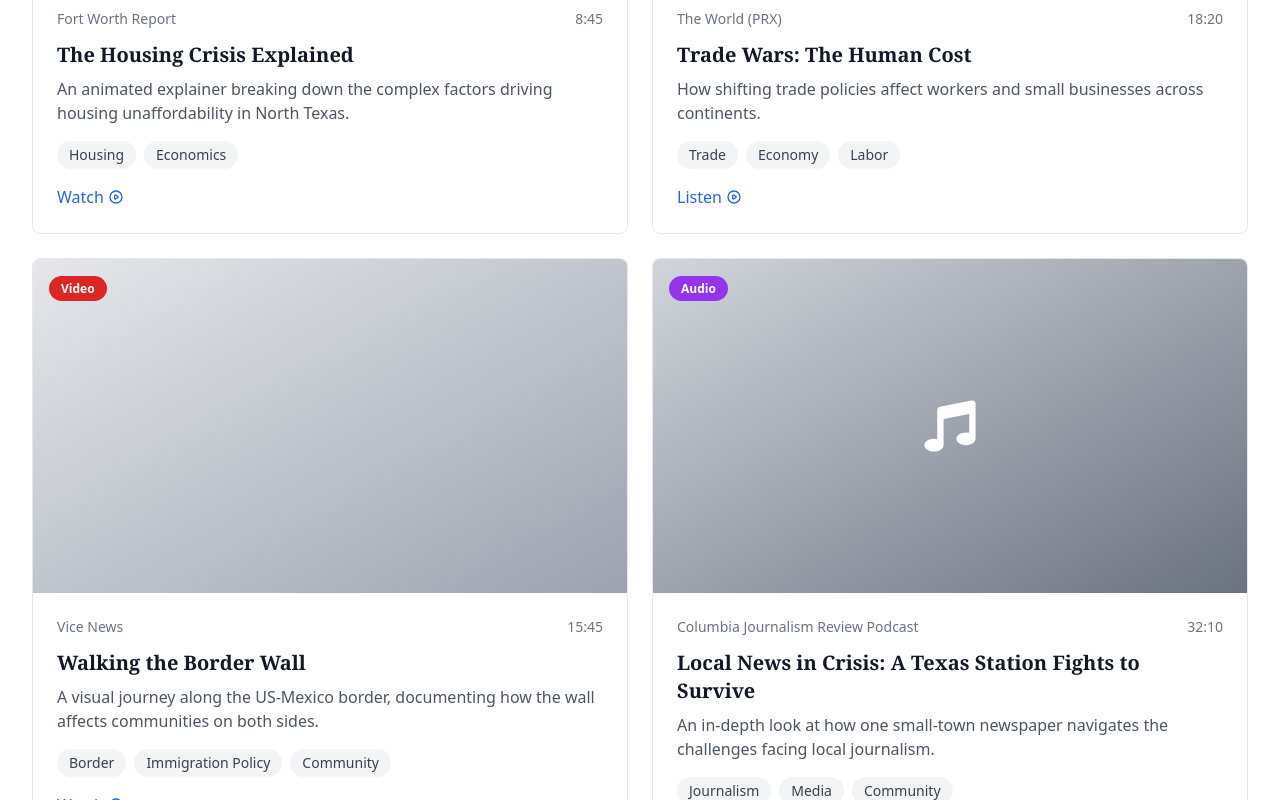
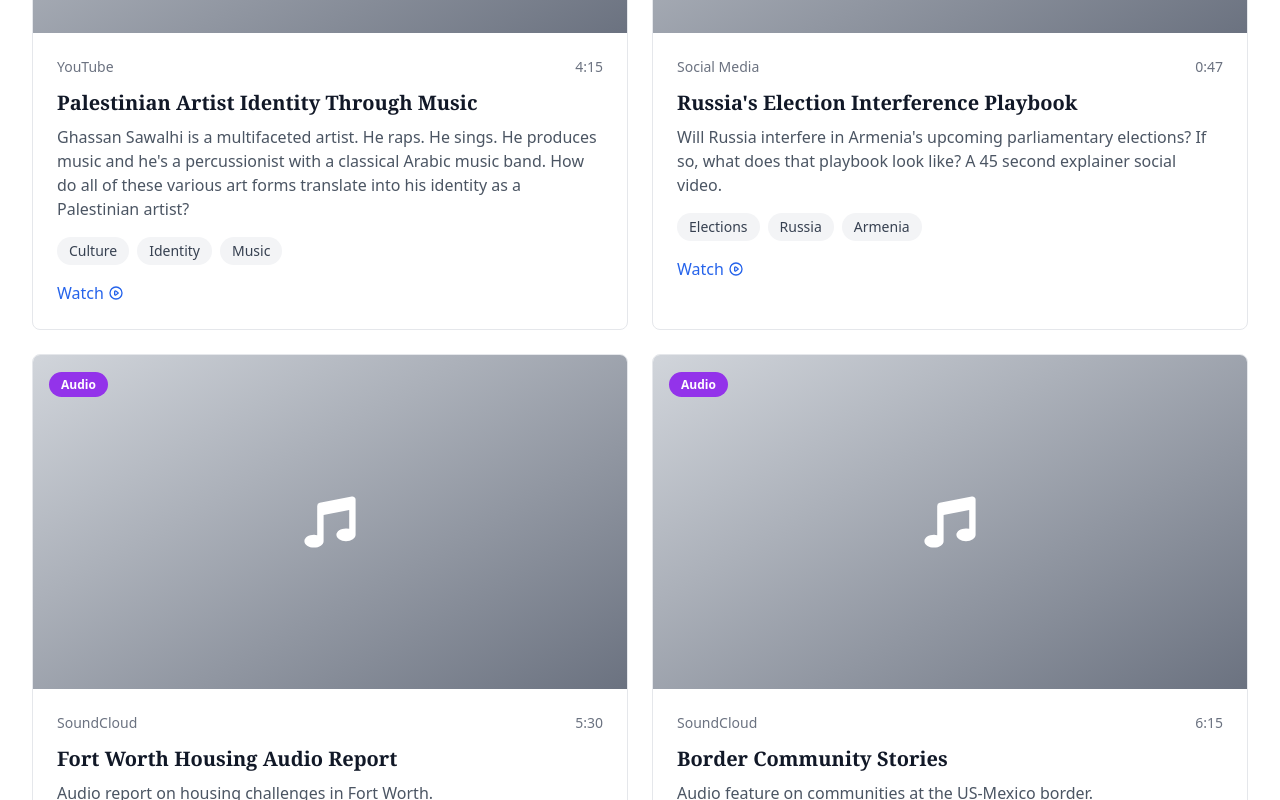
Before and after one commit to edlight123/sandra-sadek, a Next.js app: page /multimedia in a window 1280 px wide. Shown: the part 1520-2320 px from the top of the page. Built offline with nearby package versions, Linux system fonts and the light colour scheme.

Commit message:
Update multimedia with real YouTube and Soundcloud links from Sandra's website

```diff
--- a/data/multimedia.ts
+++ b/data/multimedia.ts
@@ -3,73 +3,68 @@ import { MultimediaItem } from './types';
 export const multimediaItems: MultimediaItem[] = [
   {
     id: 'm1',
-    title: 'Voices from the Border: Asylum Seekers Share Their Stories',
-    type: 'Audio',
-    platform: 'NPR',
-    duration: '24:15',
-    description: 'A radio documentary featuring interviews with families waiting at the US-Mexico border, exploring their journeys and hopes.',
-    thumbnailUrl: '/images/audio-border.jpg',
-    url: 'https://npr.org/voices-border',
-    topics: ['Migration', 'Human Rights'],
+    title: 'The Bronx Documentary Center: A Safe Space for Young Storytellers',
+    type: 'Video',
+    platform: 'YouTube',
+    duration: '3:45',
+    description: 'The Bronx Documentary Center, located in the South Bronx in New York City, is a nonprofit that trains middle and high school students from the community in documentary work. For many of the attending students, the center has become a second home and even a safe space.',
+    url: 'https://www.youtube.com/watch?v=gsCIK3LHjHI',
+    topics: ['Education', 'Community', 'Documentary'],
     year: 2024,
   },
   {
     id: 'm2',
-    title: 'Yerevan After Dark: A City\'s Nightlife Reflects Political Change',
+    title: 'Combating Senior Isolation in NYC',
     type: 'Video',
     platform: 'YouTube',
-    duration: '12:30',
-    description: 'A short documentary exploring how Armenia\'s capital has evolved since the 2018 revolution, told through the lens of its vibrant nightlife.',
-    thumbnailUrl: '/images/yerevan-night.jpg',
-    url: 'https://youtube.com/yerevan-nightlife',
-    topics: ['Culture', 'Democracy', 'Post-Soviet'],
-    year: 2023,
+    duration: '3:30',
+    description: 'A city-based nonprofit is working to bridge the social gap. Nearly three out of four adults over 50 in the United States want to age in place. But for many, staying at home brings an unintended consequence: isolation. In New York City, a grassroots response is helping tackle this issue.',
+    url: 'https://www.youtube.com/watch?v=SRbiyIcHTmQ',
+    topics: ['Community', 'Health', 'Aging'],
+    year: 2024,
   },
   {
     id: 'm3',
-    title: 'The Housing Crisis Explained',
+    title: 'Palestinian Artist Identity Through Music',
     type: 'Video',
-    platform: 'Fort Worth Report',
-    duration: '8:45',
-    description: 'An animated explainer breaking down the complex factors driving housing unaffordability in North Texas.',
-    thumbnailUrl: '/images/housing-explainer.jpg',
-    url: 'https://fortworthreport.org/housing-explainer',
-    topics: ['Housing', 'Economics'],
+    platform: 'YouTube',
+    duration: '4:15',
+    description: 'Ghassan Sawalhi is a multifaceted artist. He raps. He sings. He produces music and he\'s a percussionist with a classical Arabic music band. How do all of these various art forms translate into his identity as a Palestinian artist?',
+    url: 'https://www.youtube.com/watch?v=D3zNXBZOmLw',
+    topics: ['Culture', 'Identity', 'Music'],
     year: 2024,
   },
   {
     id: 'm4',
-    title: 'Trade Wars: The Human Cost',
-    type: 'Audio',
-    platform: 'The World (PRX)',
-    duration: '18:20',
-    description: 'How shifting trade policies affect workers and small businesses across continents.',
-    thumbnailUrl: '/images/trade-audio.jpg',
-    url: 'https://theworld.org/trade-wars',
-    topics: ['Trade', 'Economy', 'Labor'],
-    year: 2023,
+    title: 'Russia\'s Election Interference Playbook',
+    type: 'Video',
+    platform: 'Social Media',
+    duration: '0:47',
+    description: 'Will Russia interfere in Armenia\'s upcoming parliamentary elections? If so, what does that playbook look like? A 45 second explainer social video.',
+    url: 'https://evnreport.com/politics/russias-election-interference-playbook/',
+    topics: ['Elections', 'Russia', 'Armenia'],
+    year: 2024,
   },
   {
     id: 'm5',
-    title: 'Walking the Border Wall',
-    type: 'Video',
-    platform: 'Vice News',
-    duration: '15:45',
-    description: 'A visual journey along the US-Mexico border, documenting how the wall affects communities on both sides.',
-    thumbnailUrl: '/images/border-wall.jpg',
-    url: 'https://vice.com/border-wall',
-    topics: ['Border', 'Immigration Policy', 'Community'],
+    title: 'Fort Worth Housing Audio Report',
+    type: 'Audio',
+    platform: 'SoundCloud',
+    duration: '5:30',
+    description: 'Audio report on housing challenges in Fort Worth.',
+    url: 'https://soundcloud.com/user-soundcloud/tracks/2221572164',
+    topics: ['Housing', 'Local News'],
     year: 2024,
   },
   {
     id: 'm6',
-    title: 'Local News in Crisis: A Texas Station Fights to Survive',
+    title: 'Border Community Stories',
     type: 'Audio',
-    platform: 'Columbia Journalism Review Podcast',
-    duration: '32:10',
-    description: 'An in-depth look at how one small-town newspaper navigates the challenges facing local journalism.',
-    url: 'https://cjr.org/podcast/local-news-crisis',
-    topics: ['Journalism', 'Media', 'Community'],
-    year: 2023,
+    platform: 'SoundCloud',
+    duration: '6:15',
+    description: 'Audio feature on communities at the US-Mexico border.',
+    url: 'https://soundcloud.com/user-soundcloud/tracks/1946372459',
+    topics: ['Border', 'Community'],
+    year: 2024,
   },
 ];
```
